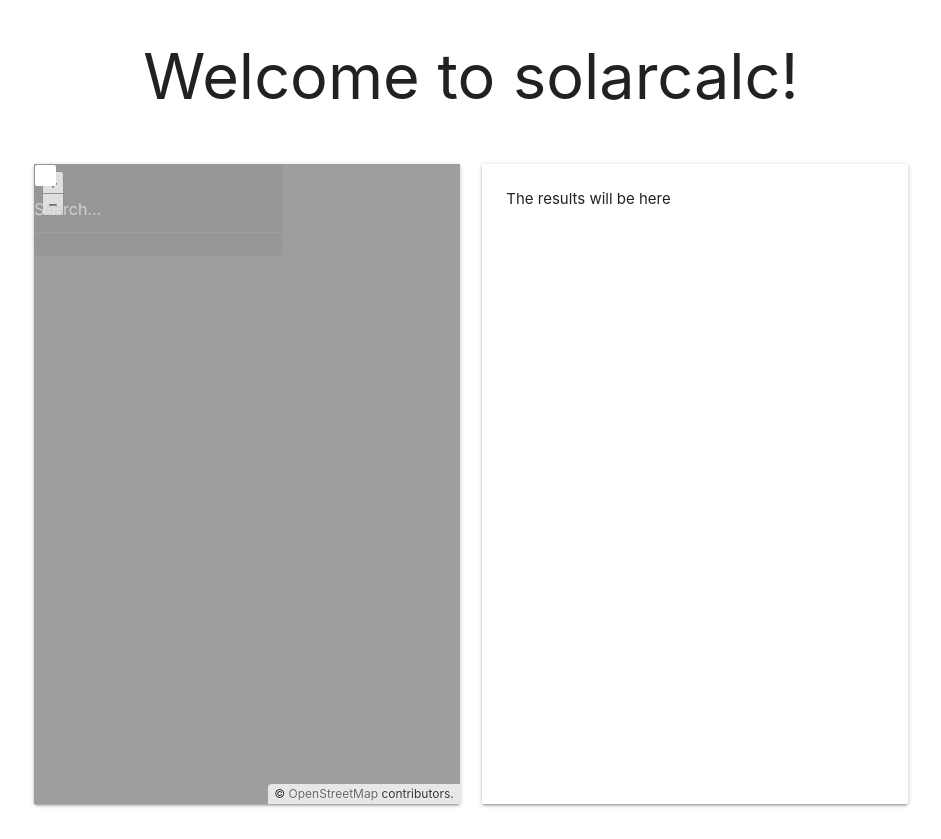
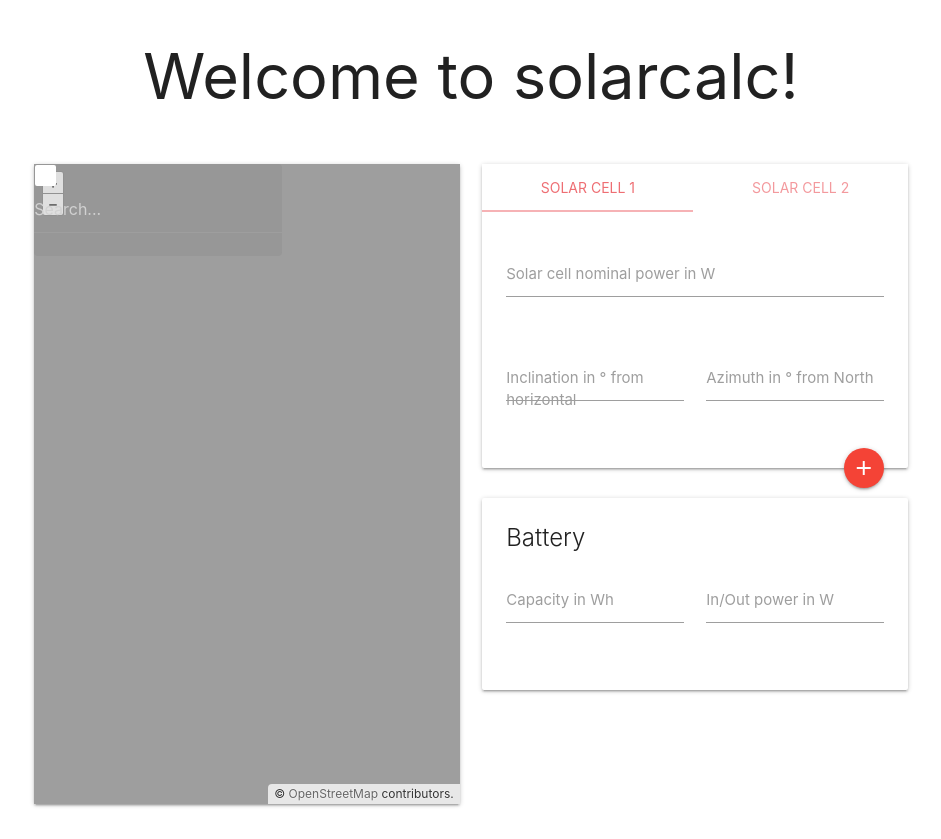
Before and after one commit to Schmidt17/solarcalc, a Flask app: page / in a window 1280 px wide. Shown: the whole page, without its empty margins (169-1110 px from the left). Run offline with Flask 2, Linux system fonts and the light colour scheme.

Commit message:
Add input cards for solar cells and battery parameters

```diff
--- /dev/null
+++ b/app/static/css/material-icons.css
@@ -0,0 +1,15 @@
+.material-icons {
+  font-family: 'Material Icons';
+  font-weight: normal;
+  font-style: normal;
+  font-size: 24px;
+  line-height: 1;
+  letter-spacing: normal;
+  text-transform: none;
+  display: inline-block;
+  white-space: nowrap;
+  word-wrap: normal;
+  direction: ltr;
+  -moz-font-feature-settings: 'liga';
+  -moz-osx-font-smoothing: grayscale;
+}
--- a/app/static/js/main.js
+++ b/app/static/js/main.js
@@ -1,3 +1,8 @@
+document.addEventListener('DOMContentLoaded', function() {
+     var elems = document.querySelectorAll('.tabs');
+     var instance = M.Tabs.init(elems);
+});
+
 const ddCoords = [13.737262, 51.050407];
 var view = new ol.View({
     center: ol.proj.fromLonLat(ddCoords),
--- a/app/templates/index.html
+++ b/app/templates/index.html
@@ -4,6 +4,16 @@
     <meta charset="UTF-8">
     <title>solarcalc</title>
 
+    <style>
+        @font-face {
+          font-family: 'Material Icons';
+          font-style: normal;
+          font-weight: 400;
+          src: url({{ url_for('static', filename='fonts/material-icons.woff2') }}) format('woff2');
+        }
+    </style>
+
+    <link rel="stylesheet" href="{{ url_for('static', filename='css/material-icons.css') }}" />
     <link rel="stylesheet" href="{{ url_for('static', filename='css/materialize.min.css') }}" />
     <link rel="stylesheet" href="{{ url_for('static', filename='css/ol.css') }}" />
     <link rel="stylesheet" href="{{ url_for('static', filename='css/ol-ext.min.css') }}" />
@@ -24,7 +34,79 @@
             </div>
 
             <div class="col l6 m12 s12">
-                <div class="card-panel" style="height: 80vh;">The results will be here</div>
+                <div class="card" style="margin-bottom: 2rem">
+                    <div class="card-tabs">
+                      <ul class="tabs tabs-fixed-width">
+                        <li class="tab"><a class="active" href="#cell1">Solar cell 1</a></li>
+                        <li class="tab"><a href="#cell2">Solar cell 2</a></li>
+                      </ul>
+                    </div>
+
+
+                    <div class="card-content">
+                        <div id="cell1">
+                            <div class="row">
+                                <div class="input-field col l12 m12 s12">
+                                    <input type="text" id="input-cell-1-power" required />
+                                    <label for="input-cell-1-power">Solar cell nominal power in W</label>
+                                </div>
+                            </div>
+                            <div class="row">
+                                <div class="input-field col l6 m6 s6">
+                                    <input type="text" id="input-cell-1-inclination" required />
+                                    <label for="input-cell-1-inclination">Inclination in ° from horizontal</label>
+                                </div>
+
+                                <div class="input-field col l6 m6 s6">
+                                    <input type="text" id="input-cell-1-azimuth" required />
+                                    <label for="input-cell-1-azimuth">Azimuth in ° from North</label>
+                                </div>
+                            </div>
+                        </div>
+
+                        <div id="cell2">
+                            <div class="row">
+                                <div class="input-field col l12 m12 s12">
+                                    <input type="text" id="input-cell-2-power" required />
+                                    <label for="input-cell-2-power">Solar cell nominal power in W</label>
+                                </div>
+                            </div>
+                            <div class="row">
+                                <div class="input-field col l6 m6 s6">
+                                    <input type="text" id="input-cell-2-inclination" required />
+                                    <label for="input-cell-2-inclination">Inclination in ° from horizontal</label>
+                                </div>
+
+                                <div class="input-field col l6 m6 s6">
+                                    <input type="text" id="input-cell-2-azimuth" required />
+                                    <label for="input-cell-2-azimuth">Azimuth in ° from North</label>
+                                </div>
+                            </div>
+                        </div>
+
+                    <a class="btn-floating halfway-fab waves-effect waves-light red"><i class="material-icons">add</i></a>
+
+                    </div>
+                </div>
+
+                <div class="card">
+                    <div class="card-content">
+                        <span class="card-title">Battery</span>
+
+                        <div class="row">
+                            <div class="input-field col l6 m6 s6">
+                                <input type="text" id="battery-capacity" required />
+                                <label for="battery-capacity">Capacity in Wh</label>
+                            </div>
+
+                            <div class="input-field col l6 m6 s6">
+                                <input type="text" id="battery-power" required />
+                                <label for="battery-power">In/Out power in W</label>
+                            </div>
+                        </div>
+                    </div>
+                </div>
+
             </div>
         </div>
     </div>
```
Also changed, not shown: app/static/fonts/material-icons.woff2 (added), 1 other file.
